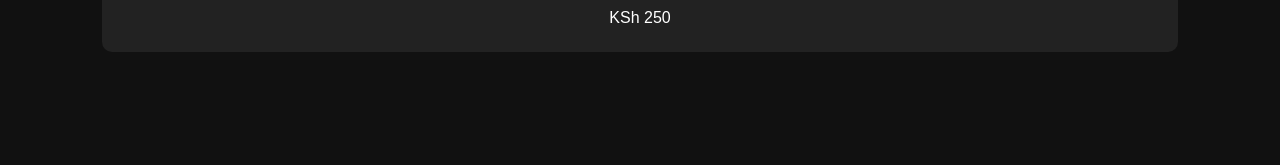
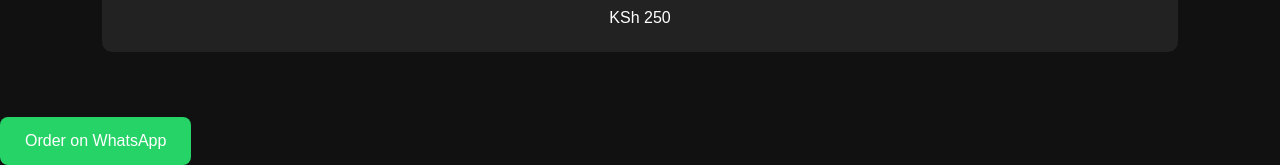
Before and after one commit to keenlewis160-svg/lewis-kitchen-website, a plain HTML site: page index.html in a window 1280 px wide. Shown: the part 2833-2998 px from the top of the page. Before the commit the page ends 2950 px from the top, so only its background shows below. Drawn offline with Linux system fonts and the light colour scheme.

Commit message:
Update index.html

```diff
--- a/index.html
+++ b/index.html
@@ -223,5 +223,10 @@
     <p>KSh 250</p>
   </div>
 </section>
+<a href="https://wa.me/254768030281?text=Hello%20Lewis%20Kitchen%2C%20I%20would%20like%20to%20place%20an%20order."
+   style="background:#25D366;color:white;padding:15px 25px;
+   text-decoration:none;border-radius:8px;display:inline-block;">
+   Order on WhatsApp
+</a>
 </body>
 </html>
```
